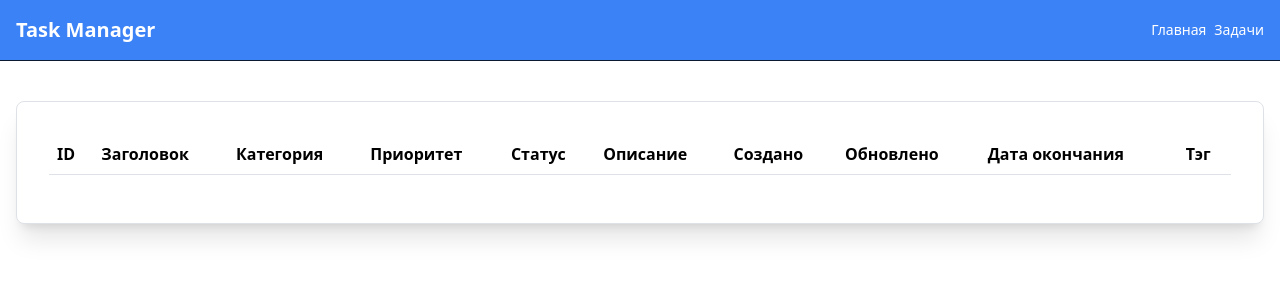
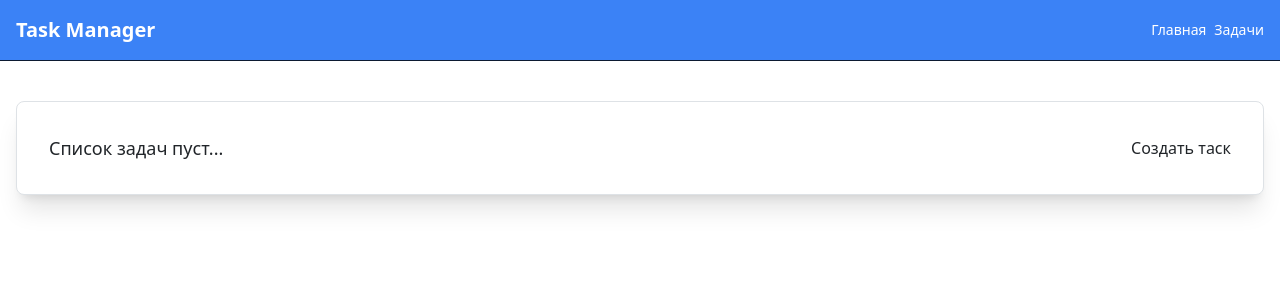
Before and after one commit to Horizonnns/vue-task-manager, a Vue app: page /tasks in a window 1280 px wide. Shown: the top 300 px of the page. Built offline with nearby package versions, Linux system fonts and the light colour scheme.

Commit message:
Made it show that "table is empty" conditions when the task list is empty

```diff
--- a/src/pages/TasksPage.vue
+++ b/src/pages/TasksPage.vue
@@ -1,8 +1,12 @@
+<script setup>
+const tasks = false;
+</script>
+
 <template>
 	<main class="bg-white border shadow-xl rounded-lg space-y-6 p-8 my-10">
 		<!-- table -->
-		<table class="table">
-			<thead class="thead">
+		<table v-if="tasks" class="table">
+			<thead>
 				<tr>
 					<th scope="col">ID</th>
 					<th scope="col">Заголовок</th>
@@ -17,7 +21,13 @@
 				</tr>
 			</thead>
 
-			<tbody id="tableBody" class="tbody-fonts"></tbody>
+			<tbody id="tableBody"></tbody>
 		</table>
+
+		<div v-else class="flex items-center justify-between">
+			<p class="text-center text-lg">Список задач пуст...</p>
+
+			<button>Создать таск</button>
+		</div>
 	</main>
 </template>
```
